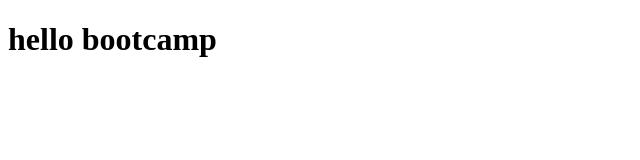
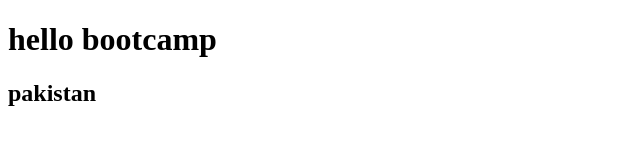
Before and after one commit to alikigithub/bootcampstart, a plain HTML site: page index.html in a window 1280 px wide. Shown: the whole page, without its empty margins (0-640 px from the left). Drawn offline with Linux system fonts and the light colour scheme.

Commit message:
added h2 tag

```diff
--- a/index.html
+++ b/index.html
@@ -8,5 +8,7 @@
 </head>
 <body>
     <h1>hello bootcamp</h1>
+    <h2> pakistan
+    </h2>
 </body>
 </html>
```
